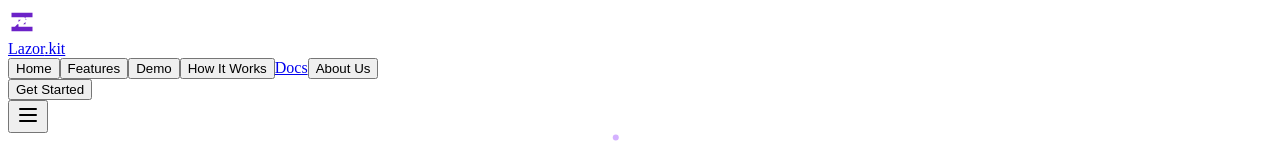
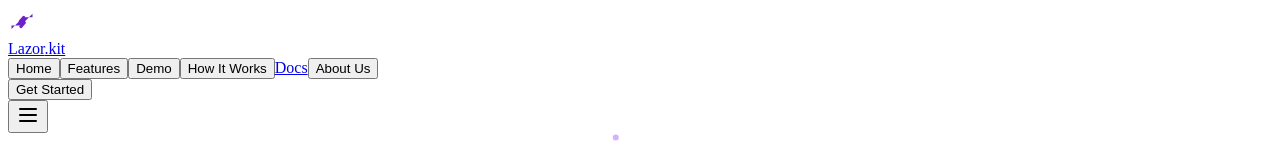
Before and after one commit to lazor-kit/website, a React (Vite) app in the folder client/: page / in a window 1280 px wide. Shown: the top 148 px of the page. Built offline with nearby package versions, Linux system fonts and the light colour scheme.

Commit message:
Checkpoint
Replit-Commit-Author: Agent
Replit-Commit-Session-Id: 0c6064d4-f055-48c3-b364-bd4e06a9e0d5
Replit-Commit-Screenshot-Url: https://storage.googleapis.com/screenshot-production-us-central1/4d1bc0f8-c79b-4f21-af79-7cbf616f894d/34ea03e2-62c9-42c3-8378-d6e5ed4b8b9a.jpg

```diff
--- a/client/src/components/ui/logo-icon.tsx
+++ b/client/src/components/ui/logo-icon.tsx
@@ -20,11 +20,22 @@ export const LogoIcon: React.FC<LogoIconProps> = ({
       xmlns="http://www.w3.org/2000/svg"
       className={className}
     >
-      {/* Complete Z with thunder styling */}
-      <path
-        d="M3 4H21V8H15V10H11L9 12H15V14H8L6 16H21V20H3V16H9V14H13L15 12H9V10H16L14 8H3V4Z"
-        fill={color}
-      />
+      <g>
+        {/* Main Z shape with top and bottom */}
+        <path
+          d="M3 5H21V8H13L3 18V15H11L21 5"
+          fill={color}
+          fillRule="evenodd"
+        />
+        {/* Lightning bolt in the middle */}
+        <path
+          d="M13.5 8L10 12H14.5L11 16"
+          stroke={color}
+          strokeWidth="2.5"
+          strokeLinecap="round"
+          strokeLinejoin="bevel"
+        />
+      </g>
     </svg>
   );
 };
```
